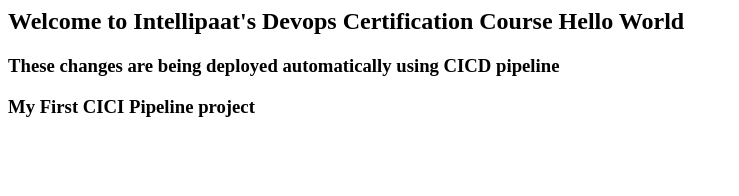
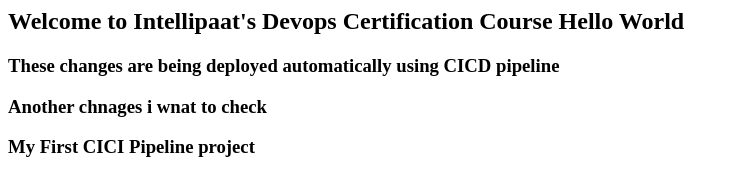
Before and after one commit to altafhussain2020/jenkins-devops, a plain HTML site: page index.html in a window 1280 px wide. Shown: the whole page, without its empty margins (0-739 px from the left). Drawn offline with Linux system fonts and the light colour scheme.

Commit message:
chnages in index.html for CICD 2nd deployment

```diff
--- a/index.html
+++ b/index.html
@@ -6,6 +6,7 @@
 
 <h3> These changes are being deployed automatically using CICD pipeline</h3>
 
+<h3> Another chnages i wnat to check </h3>
 <h3>My First CICI Pipeline project </h3>
 </body>
 </html>
```
